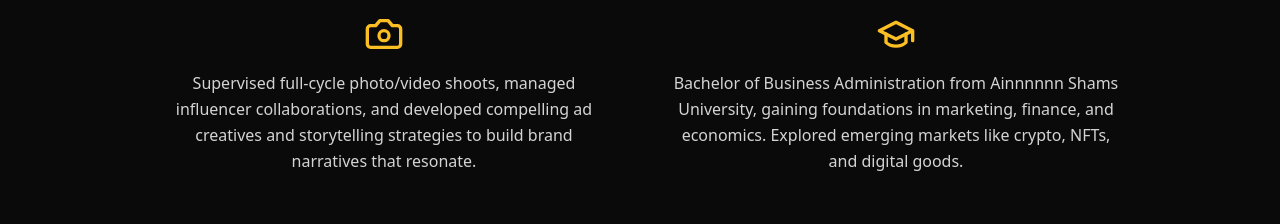
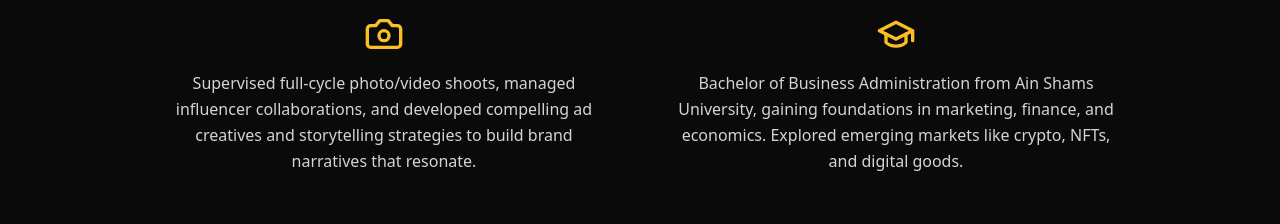
Before and after one commit to AbdullahRashid99/Abdullah-Rashid-Portfolio-V.1, a React (Vite) app: page / in a window 1280 px wide. Shown: the part 6114-6338 px from the top of the page. Built offline with nearby package versions, Linux system fonts and the light colour scheme.

Commit message:
Update Portfolio.jsx

```diff
--- a/src/Portfolio.jsx
+++ b/src/Portfolio.jsx
@@ -427,7 +427,7 @@ export default function Portfolio() {
           <div className="text-center max-w-md mx-auto">
             <GraduationCap className="mx-auto text-amber-400 mb-4" size={40} />
             <p className="text-neutral-300 leading-relaxed">
-              Bachelor of Business Administration from Ainnnnnn Shams University, gaining foundations in marketing, finance, and economics. Explored emerging markets like crypto, NFTs, and digital goods.
+              Bachelor of Business Administration from Ain Shams University, gaining foundations in marketing, finance, and economics. Explored emerging markets like crypto, NFTs, and digital goods.
             </p>
           </div>
         </div>
```
